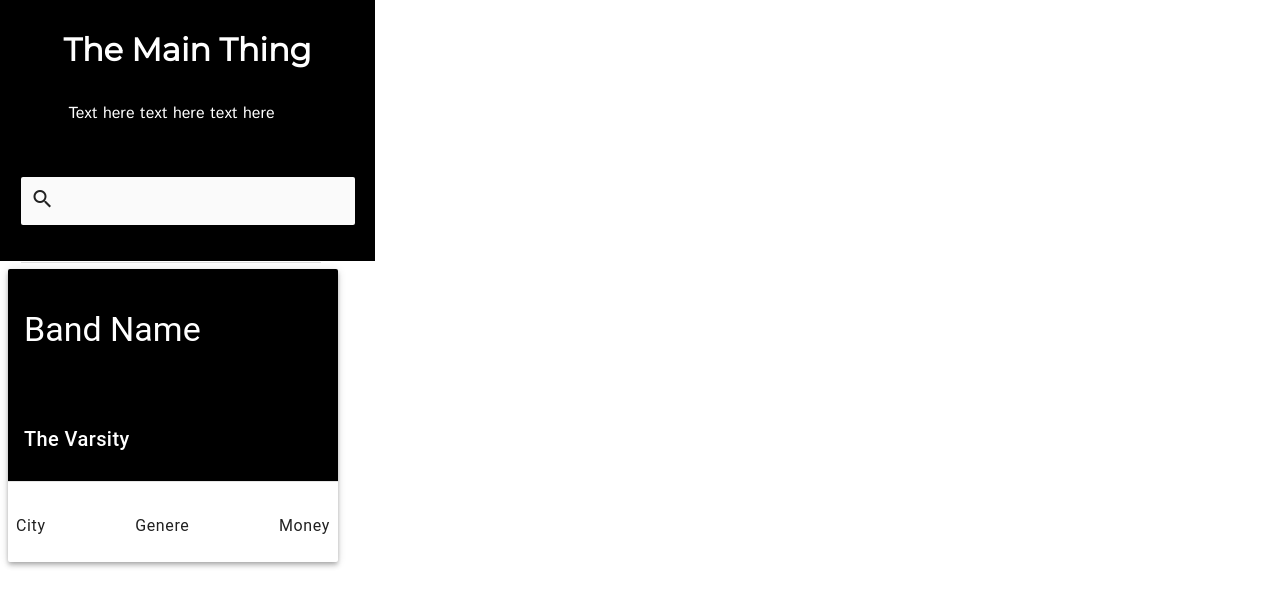
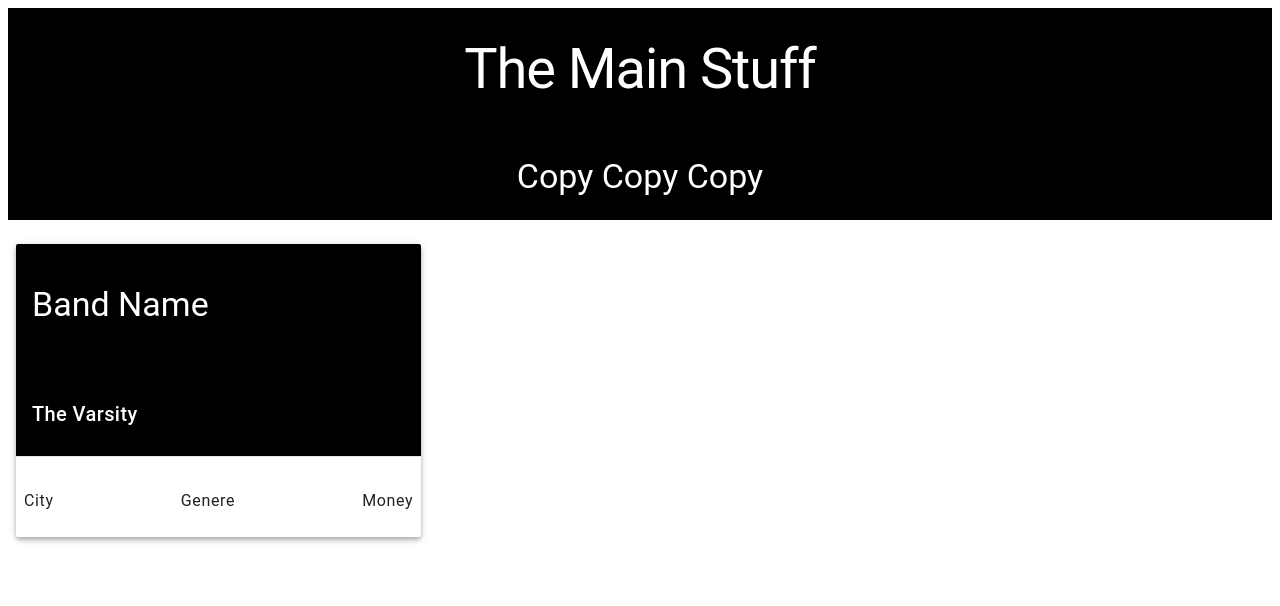
Before and after one commit to osman144/ShowSampler, a website: page index.html in a window 1280 px wide. Drawn offline with nearby package versions, Linux system fonts and the light colour scheme.

Commit message:
wokring on header

```diff
--- a/assets/style.css
+++ b/assets/style.css
@@ -1,74 +1,3 @@
-body{
-    margin:0px auto;
-
-}
-
-.core-toolbar-tall {
-    height: 261px;
-    width: 375px;
-}
-
-.rectangle-1 {
-    height: 261px;
-    width: 375px;
-    background-color: #000000;
-}
-
-
-.the-main-thing {
-    height: 54px;
-    width: 279px;
-    color: #FFFFFF;
-    font-family: 'Montserrat', sans-serif;
-    font-size: 32px;
-    font-weight: bold;
-    line-height: 100px;
-    text-align: center;
-    margin:0px auto;
-}
-
-.text{
-    height: 23px;
-    width: 343px;
-    color: #FFFFFF;
-    font-family: "Istok Web", sans-serif;;
-    font-size: 16px;
-    line-height: 120px;
-    text-align: center;
-}
-.search {
-    height: 48px;
-    width: 334px;
-    margin:0px auto;
-    margin-top:100px;
-}
-
-
-.search-bg {
-    height: 48px;
-    width: 334px;
-    border-radius: 2px;
-    background-color: #FAFAFA;
-    box-shadow: 0 0 2px 0 rgba(0,0,0,0.12), 0 2px 2px 0 rgba(0,0,0,0.24);
-}
-
-.search2 {
-    height: 24px;
-    width: 24px;
-}
-
-.shape{
-    height: 17.49px;
-    width: 17.49px;
-    opacity: 0.54;
-    transform: scaleY(-1);
-}
-
-.material-icons{
-    margin-left:10px;
-    margin-top:10px;
-}
-
 .mdl-card {
     margin: 8px 8px 8px 8px
 }
@@ -76,10 +5,30 @@ body{
     background-color: #000000;
 }
 
-h3, h5 {
+.card-h3, h5 {
     color: white;
 }
 
 .mdl-card__actions {
     display: flex;
 }
+
+.demo-layout-waterfall .mdl-layout__header-row .mdl-navigation__link:last-of-type  {
+    padding-right: 0;
+  }
+
+.header-h1, .header-h3 {
+    color: white;
+}
+
+.header-content {
+    display: flex;
+    flex-direction: column;
+    align-items: center;
+    justify-content: space-around;
+    background-color: black;
+}
+
+.page-content {
+    overflow: auto;
+}
--- a/index.html
+++ b/index.html
@@ -24,36 +24,17 @@
     <script defer src="https://code.getmdl.io/1.3.0/material.min.js"></script>
 </head>
 <body>
-    <div class="core-toolbar-tall">
-        <div class="rectangle-1">
-            <div class="the-main-thing">
-                The Main Thing
-            </div>
-            <div class="text">
-                Text here text here text here
-            </div>
-
-            <div class="search">
-                <div class="search-bg">
-                    <form action="#">
-                        <i class="material-icons">search</i>
-                        <div class="mdl-textfield mdl-js-textfield mdl-textfield--floating-label">
-                            <input class="mdl-textfield__input" type="text" id="sample3">
-                            <label class="mdl-textfield__label" for="sample3">Text...</label>
-                        </div>
-
-                    </form>
-                </div>
-                <div class="search2">
+    <div class="sticky header mdl-cell mdl-cell--12-col mdl-cell--4-col-phone">
+        <div class="header-content">
+            <h1 class="header-h1">The Main Stuff</h1>
+            <h3 class="header-h3">Copy Copy Copy</h3>
         </div>
     </div>
-        </div>
-    </div>
-    <div id="display">
-        <results id="results">
-          <div class="mdl-card mdl-shadow--4dp">
+    <div class="page-content">
+            <results id="results" class="mdl-grid">
+                <div class="mdl-card mdl-shadow--4dp mdl-cell mdl-cell--4-col mdl-cell--4-col-phone">
                     <div class="mdl-card__title">
-                    <h3>
+                        <h3 class="card-h3">
                             Band Name
                         </h3>
                     </div>
```
Lines whose indentation alone changed are shown as unchanged.
